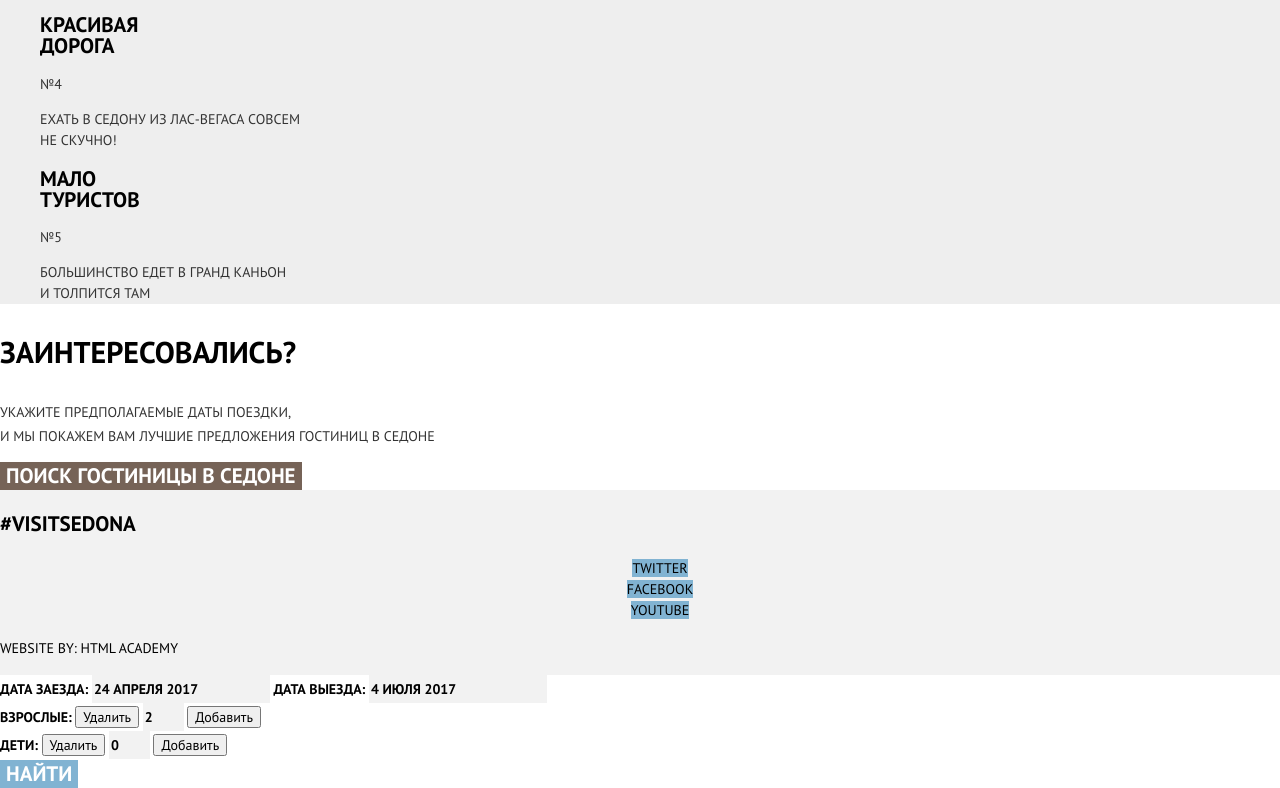
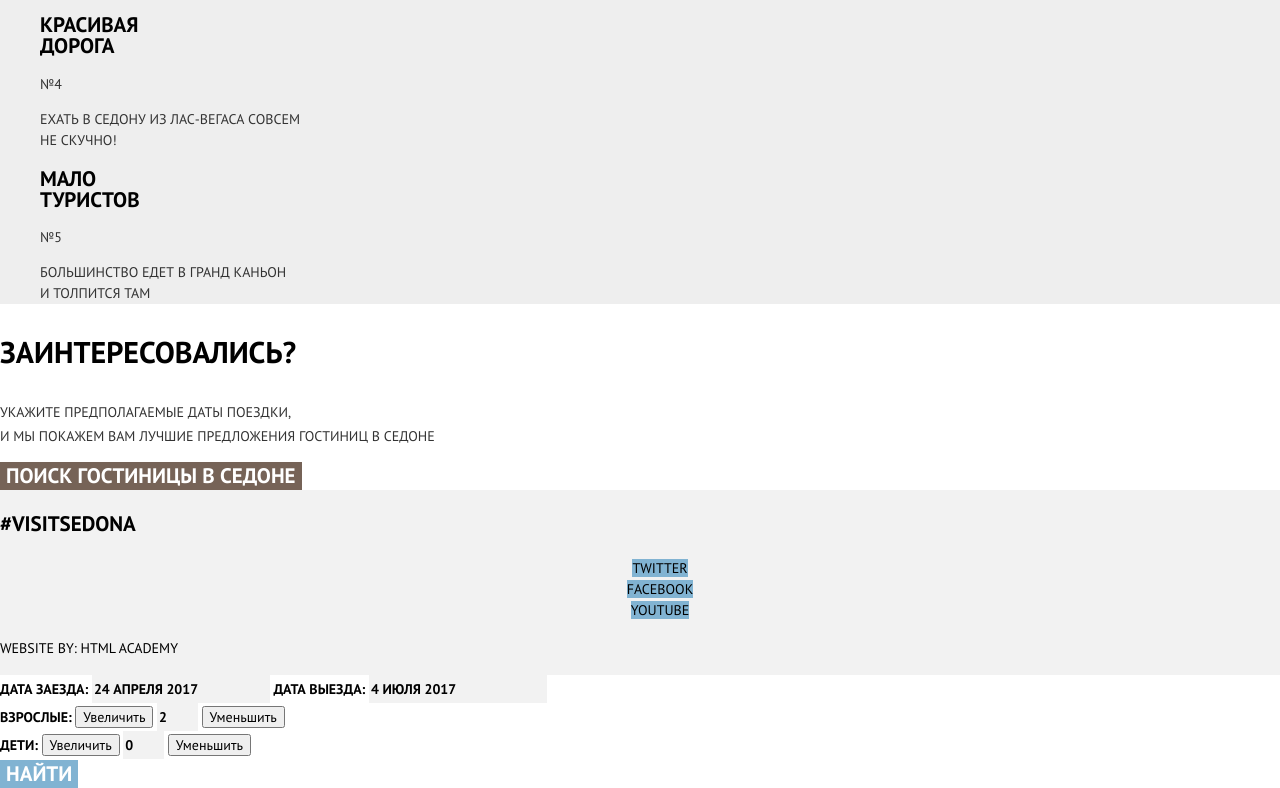
Before and after one commit to Mozgby/18434-sedona, a plain HTML site: page index.html in a window 1280 px wide. Shown: the part 1638-2426 px from the top of the page. Drawn offline with Linux system fonts and the light colour scheme.

Commit message:
поправил css, чтобы соответствовал критериям

```diff
--- a/css/style.css
+++ b/css/style.css
@@ -90,8 +90,12 @@ a {
   list-style: none;
 }
 
-.advantage-description-list .advantage-item p{
+.advantage-description-list .advantage-item {
 color: #333333;
+}
+
+.advantage-description-list h2 {
+color: #000000;
 }
 
 .search-hotel-header{
--- a/index.html
+++ b/index.html
@@ -145,15 +145,15 @@
           <input id="search-hotel-date-departure" type="text" name="date-departure" value="4 июля 2017">
           <div class="adults">
             <label for="search-hotel-adults">Взрослые:</label>
-            <button class="search-hotel-control remove" type="button">Удалить</button>
+            <button class="search-hotel-control remove" type="button">Увеличить</button>
             <input id="search-hotel-adults" type="number" name="adults" size="1" min="0" max="9" value="2" >
-            <button class="search-hotel-control add" type="button">Добавить</button>
+            <button class="search-hotel-control add" type="button">Уменьшить</button>
           </div>
           <div class="children">
             <label for="search-hotel-children">Дети:</label>
-            <button class="search-hotel-control remove" type="button">Удалить</button>
+            <button class="search-hotel-control remove" type="button">Увеличить</button>
             <input id="search-hotel-children" type="number" name="children" size="1" min="0" max="9" value="0" >
-            <button class="search-hotel-control add" type="button">Добавить</button>
+            <button class="search-hotel-control add" type="button">Уменьшить</button>
           </div>
           <button class="button" type="submit">Найти</button>
         </form>
```
